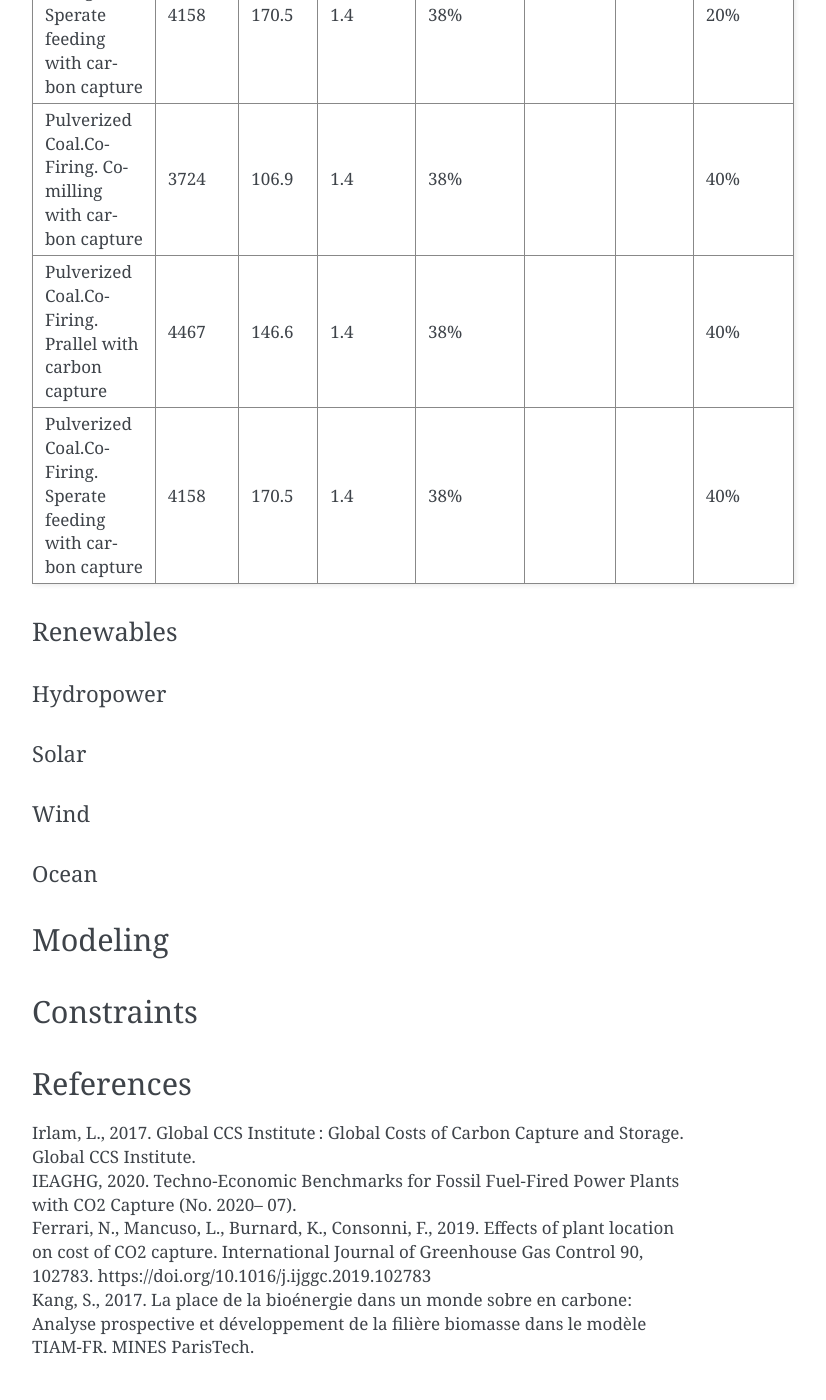
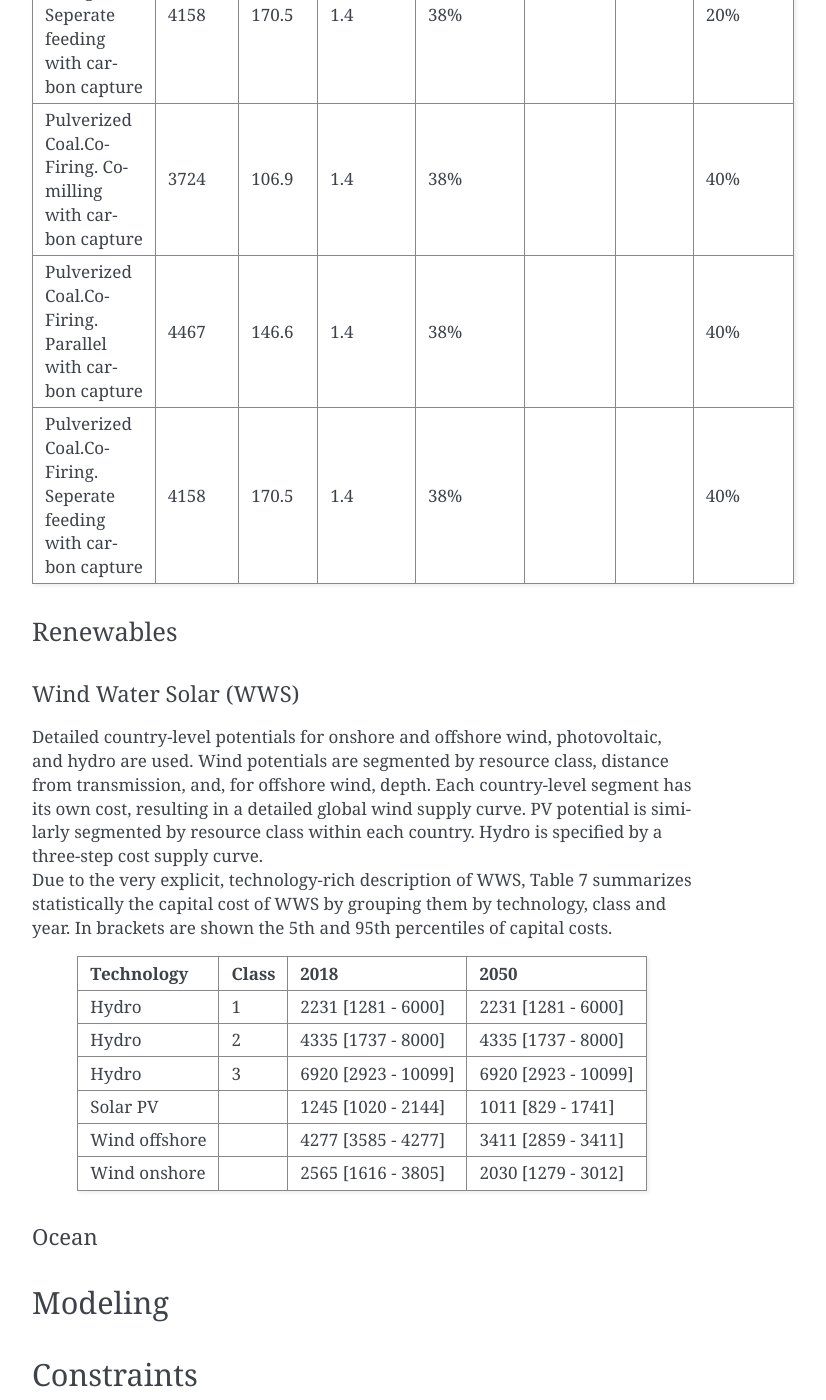
Before and after one commit to LucasDesport/tiam-fr, a Sphinx documentation site: the page built from docs/energy-sectors/supply/power-sector.md, in a window 1280 px wide and 1400 px high, scrolled down 13805 px. Shown: the whole window, without its empty margins (388-1214 px from the left). Built offline with Sphinx 7.4.7, drawn with Linux system fonts in a browser that asks for light colours; some of the changed text lies outside the part shown.

Commit message:
Update power-sector.md

```diff
--- a/docs/energy-sectors/supply/power-sector.md
+++ b/docs/energy-sectors/supply/power-sector.md
@@ -145,35 +145,45 @@ Table 6: Techno-economic assumptions of co-firing processes with carbon capture
 | Air Blown IGCC.Co-Firing. Co-milling with carbon capture       | 4947   | 142.0     | 1.4          | 37%        | 5%            |   |  |
 | Pulverized Coal.Co-Firing. Co-milling with carbon capture      | 3724   | 106.9     | 1.4          | 38%        |               | 10% |  |
 | Pulverized Coal.Co-Firing. Parallel with carbon capture        | 4467   | 146.6     | 1.4          | 38%        |               | 10% |  |
-| Pulverized Coal.Co-Firing. Sperate feeding with carbon capture | 4158   | 170.5     | 1.4          | 38%        |               | 10% |  |
+| Pulverized Coal.Co-Firing. Seperate feeding with carbon capture | 4158   | 170.5     | 1.4          | 38%        |               | 10% |  |
 | Pulverized Coal.Co-Firing. Parallel with carbon capture        | 4467   | 146.6     | 1.4          | 38%        |               | 20% |  |
-| Pulverized Coal.Co-Firing. Sperate feeding with carbon capture | 4158   | 170.5     | 1.4          | 38%        |               | 20% |  |
-| Pulverized Coal.Co-Firing. Prallel with carbon capture         | 4467   | 146.6     | 1.4          | 38%        |               | 40% |  |
+| Pulverized Coal.Co-Firing. Seperate feeding with carbon capture | 4158   | 170.5     | 1.4          | 38%        |               | 20% |  |
+| Pulverized Coal.Co-Firing. Parallel with carbon capture         | 4467   | 146.6     | 1.4          | 38%        |               | 40% |  |
 | Pulverized Coal.Co-Firing. Parallel with carbon capture        | 4467   | 146.6     | 1.4          | 37%        | 10%           |     |  |
-| Pulverized Coal.Co-Firing. Sperate feeding with carbon capture | 4158   | 170.5     | 1.4          | 39%        | 10%           | |  |
+| Pulverized Coal.Co-Firing. Seperate feeding with carbon capture | 4158   | 170.5     | 1.4          | 39%        | 10%           | |  |
 | Pulverized Coal.Co-Firing. Parallel with carbon capture        | 4467   | 146.6     | 1.4          | 37%        | 20%           | |  |
 | Pulverized Coal.Co-Firing. Sperate feeding with carbon capture | 4158   | 170.5     | 1.4          | 37%        | 20%           | |  |
 | Pulverized Coal.Co-Firing. Prallel with carbon capture         | 4467   | 146.6     | 1.4          | 36%        | 40%           |   |  |
 | Pulverized Coal.Co-Firing. Co-milling with carbon capture      | 3724   | 106.9     | 1.4          | 35%        | 5%            |   |  |
 | Pulverized Coal.Co-Firing. Co-milling with carbon capture      | 3724   | 106.9     | 1.4          | 38%        |               |   | 10% |
 | Pulverized Coal.Co-Firing. Parallel with carbon capture        | 4467   | 146.6     | 1.4          | 38%        |               |   | 10% |
-| Pulverized Coal.Co-Firing. Sperate feeding with carbon capture | 4158   | 170.5     | 1.4          | 38%        |               |   | 10% |
+| Pulverized Coal.Co-Firing. Seperate feeding with carbon capture | 4158   | 170.5     | 1.4          | 38%        |               |   | 10% |
 | Pulverized Coal.Co-Firing. Co-milling with carbon capture      | 3724   | 106.9     | 1.4          | 38%        |               |   | 20% |
 | Pulverized Coal.Co-Firing. Parallel with carbon capture        | 4467   | 146.6     | 1.4          | 38%        |               |   | 20% |
-| Pulverized Coal.Co-Firing. Sperate feeding with carbon capture | 4158   | 170.5     | 1.4          | 38%        |               |   | 20% |
+| Pulverized Coal.Co-Firing. Seperate feeding with carbon capture | 4158   | 170.5     | 1.4          | 38%        |               |   | 20% |
 | Pulverized Coal.Co-Firing. Co-milling with carbon capture      | 3724   | 106.9     | 1.4          | 38%        |               |   | 40% |
-| Pulverized Coal.Co-Firing. Prallel with carbon capture         | 4467   | 146.6     | 1.4          | 38%        |               |   | 40% |
-| Pulverized Coal.Co-Firing. Sperate feeding with carbon capture | 4158   | 170.5     | 1.4          | 38%        |               |   | 40% |
+| Pulverized Coal.Co-Firing. Parallel with carbon capture         | 4467   | 146.6     | 1.4          | 38%        |               |   | 40% |
+| Pulverized Coal.Co-Firing. Seperate feeding with carbon capture | 4158   | 170.5     | 1.4          | 38%        |               |   | 40% |
 
 ### Renewables
 
-#### Hydropower
+#### Wind Water Solar (WWS)
 
-#### Solar
+Detailed country-level potentials for onshore and offshore wind, photovoltaic, and hydro are used. Wind potentials are segmented by resource class, distance from transmission, and, for offshore wind, depth. Each country-level segment has its own cost, resulting in a detailed global wind supply curve. PV potential is similarly segmented by resource class within each country. Hydro is specified by a three-step cost supply curve.
+Due to the very explicit, technology-rich description of WWS, Table 7 summarizes statistically the capital cost of WWS by grouping them by technology, class and year. In brackets are shown the 5th and 95th percentiles of capital costs.
 
-#### Wind
+| Technology    | Class | 2018                | 2050                |
+| ------------- | ----- | ------------------- | ------------------- |
+| Hydro         | 1     | 2231 [1281 - 6000]  | 2231 [1281 - 6000]  |
+| Hydro         | 2     | 4335 [1737 - 8000]  | 4335 [1737 - 8000]  |
+| Hydro         | 3     | 6920 [2923 - 10099] | 6920 [2923 - 10099] |
+| Solar PV      |       | 1245 [1020 - 2144]  | 1011 [829 - 1741]   |
+| Wind offshore |       | 4277 [3585 - 4277]  | 3411 [2859 - 3411]  |
+| Wind onshore  |       | 2565 [1616 - 3805]  | 2030 [1279 - 3012]  |
 
 #### Ocean
+
+
 
 ## Modeling
 
```
